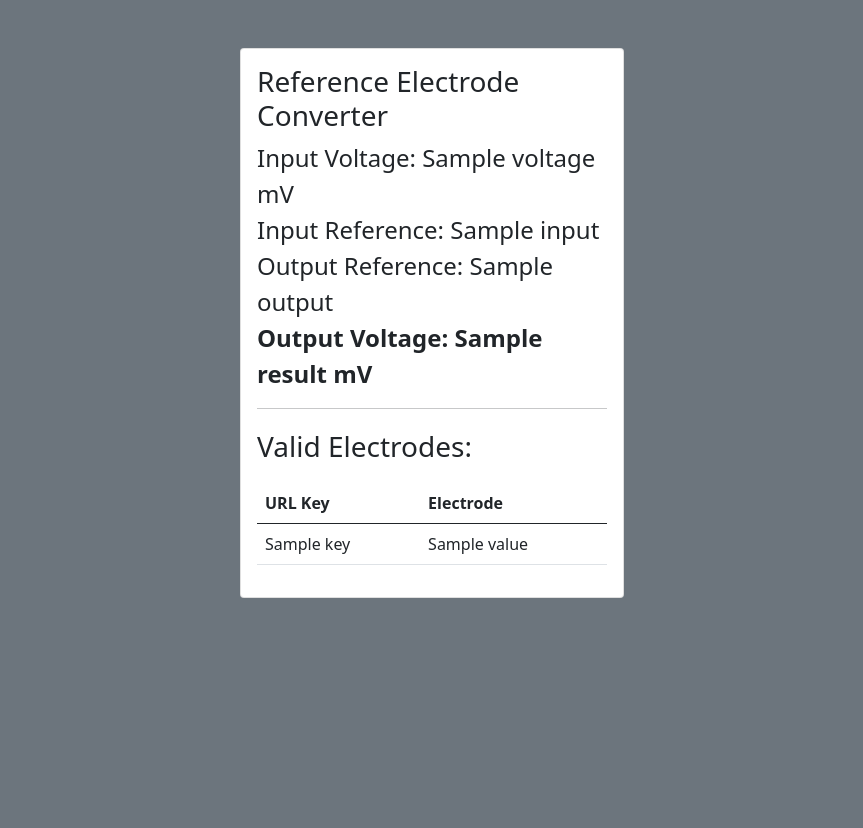
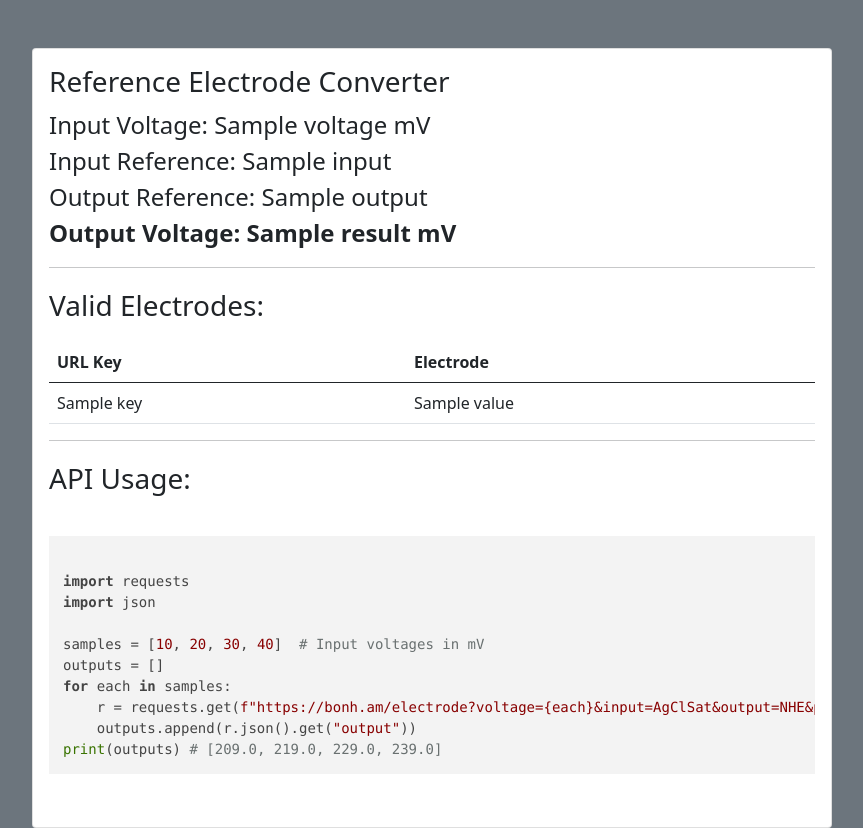
Before and after one commit to Paradoxdruid/quickapi, a Flask app: template quickapi/templates/ref_electrode.html in a window 1280 px wide. Shown: the whole page, without its empty margins (208-1071 px from the left). Before the commit the page ends 598 px from the top, so only its background shows below. Run offline with Flask 3, Linux system fonts and the light colour scheme; the template is opened without the code that fills it: most values are stand-ins (such as "Sample title", 1, 10 or a date in 2020).

Commit message:
added electrode api usage

```diff
--- a/quickapi/templates/ref_electrode.html
+++ b/quickapi/templates/ref_electrode.html
@@ -8,9 +8,10 @@
       href="https://cdn.jsdelivr.net/npm/bootstrap@5.0.2/dist/css/bootstrap.min.css"
       rel="stylesheet"
     />
+    <link rel="stylesheet" href="https://unpkg.com/@highlightjs/cdn-assets@11.7.0/styles/default.min.css" />
   </head>
   <body class="bg-secondary">
-    <div class="card mx-auto mt-5" style="width: 24rem">
+    <div class="card mx-auto mt-5" style="width: 50rem">
       <div class="card-body">
         <h5 class="card-title fs-3">Reference Electrode Converter</h5>
         <p class="card-text fs-4">Input Voltage: {{voltage}} mV <br />
@@ -36,10 +37,27 @@
                 {% endfor %}
                 </tbody>
               </table>
+          <hr />
+          <p class="card-text fs-3">API Usage:</p>
+          <pre>
+            <code class="language-python">
+import requests
+import json
+
+samples = [10, 20, 30, 40]  # Input voltages in mV
+outputs = []
+for each in samples:
+    r = requests.get(f"https://bonh.am/electrode?voltage={each}&input=AgClSat&output=NHE&pretty=0")
+    outputs.append(r.json().get("output"))
+print(outputs) # [209.0, 219.0, 229.0, 239.0]</code>
+</pre>
       </div>
 
 
     <!-- Bootstrap Javascripts -->
     <script src="https://cdn.jsdelivr.net/npm/bootstrap@5.0.2/dist/js/bootstrap.bundle.min.js"></script>
+
+    <script src="https://unpkg.com/@highlightjs/cdn-assets@11.7.0/highlight.min.js"></script>
+    <script>hljs.highlightAll();</script>
   </body>
 </html>
```
